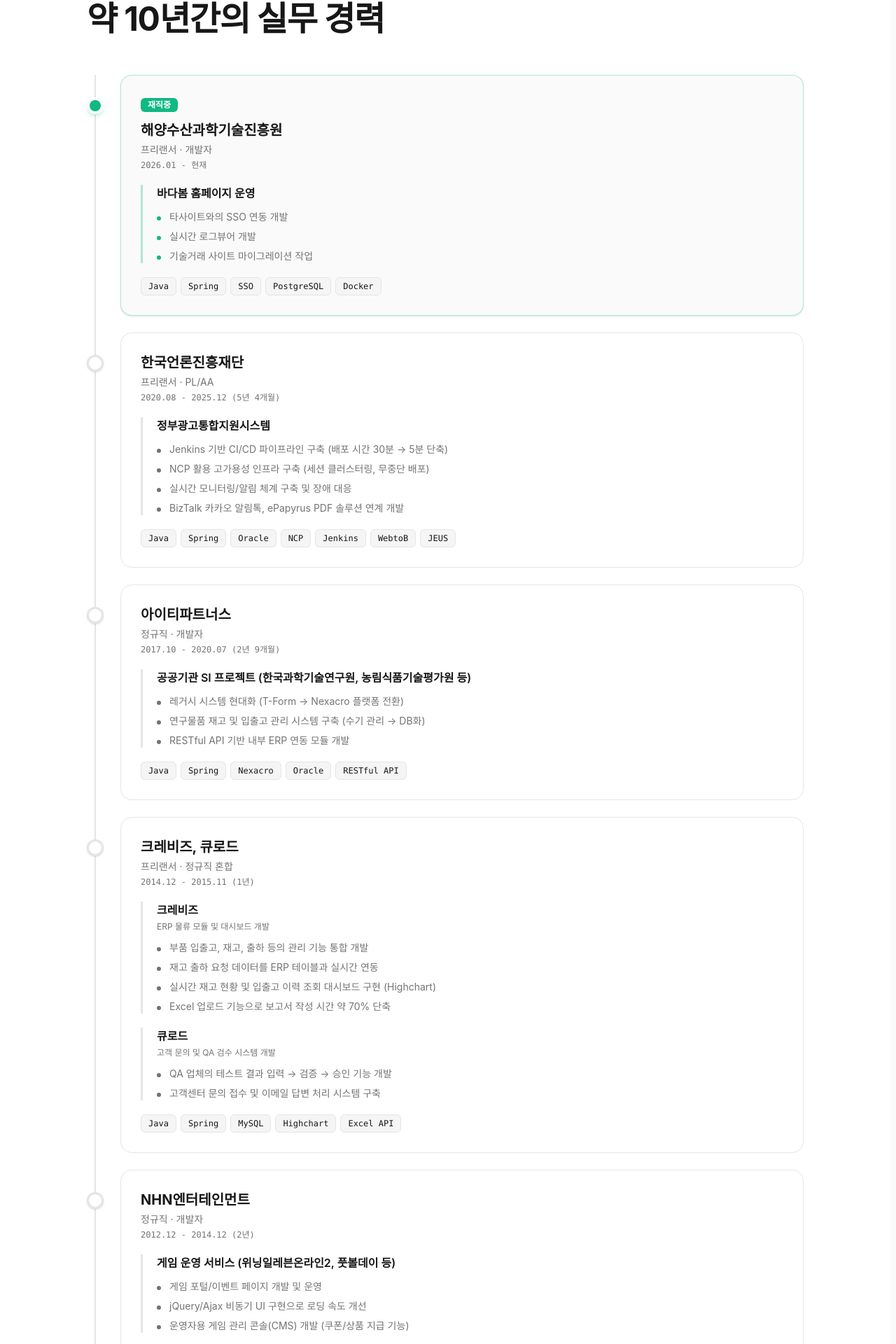
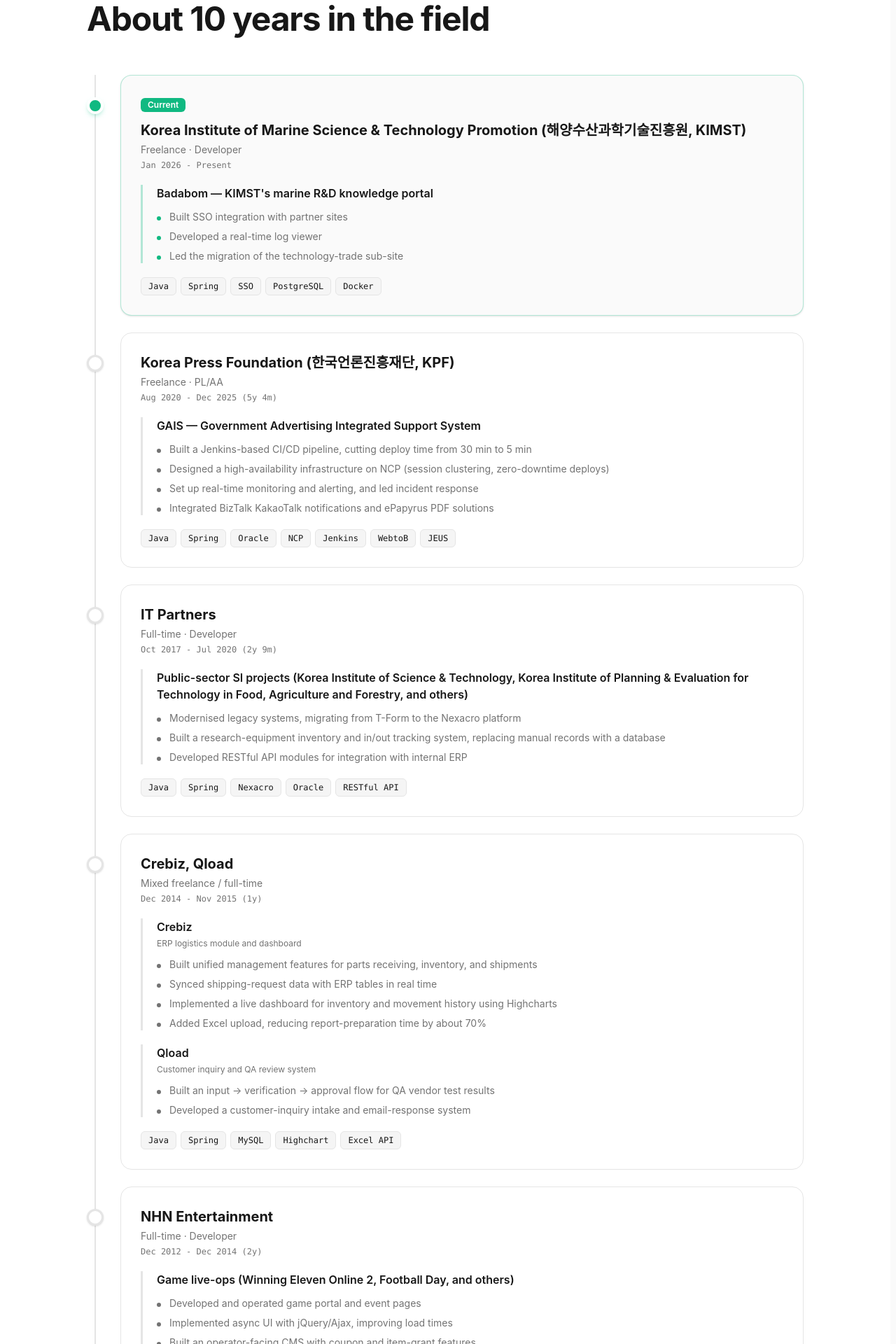
Before and after one commit to ongsi2/thmm, a Next.js app: page /en in a window 1280 px wide. Shown: the part 957-2877 px from the top of the page at 70% size. Built offline with nearby package versions, Linux system fonts and the light colour scheme; a web font is replaced by a local one.

Commit message:
feat(i18n): translate experience section

```diff
--- a/app/[locale]/page.tsx
+++ b/app/[locale]/page.tsx
@@ -9,6 +9,7 @@
   const [activeSection, setActiveSection] = useState('home');
   const tNav = useTranslations('nav');
   const tHero = useTranslations('hero');
+  const tExp = useTranslations('experience');
 
   // IntersectionObserver for scroll reveal
   useEffect(() => {
@@ -220,8 +221,8 @@
       <section id="experience" className="px-6 py-24 md:py-32 bg-white relative">
         <div className="max-w-5xl mx-auto">
           <div className="mb-14 reveal">
-            <p className="text-sm font-mono font-medium text-[var(--color-accent)] tracking-wider mb-3">EXPERIENCE</p>
-            <h2 className="text-4xl md:text-5xl font-bold tracking-tight">약 10년간의 실무 경력</h2>
+            <p className="text-sm font-mono font-medium text-[var(--color-accent)] tracking-wider mb-3">{tExp('eyebrow')}</p>
+            <h2 className="text-4xl md:text-5xl font-bold tracking-tight">{tExp('heading')}</h2>
           </div>
 
           <div className="space-y-6 relative before:absolute before:left-[11px] before:top-0 before:bottom-0 before:w-[2px] before:bg-[var(--color-border)]">
@@ -233,20 +234,20 @@
                 <div className="flex flex-col md:flex-row md:items-start md:justify-between gap-3 mb-5">
                   <div>
                     <span className="inline-block px-2.5 py-0.5 bg-[var(--color-accent)] text-white text-xs font-semibold rounded-md mb-3">
-                      재직중
+                      {tExp('currentBadge')}
                     </span>
-                    <h3 className="text-xl font-bold text-[var(--color-primary)] mb-1">해양수산과학기술진흥원</h3>
-                    <p className="text-sm text-[var(--color-text-muted)]">프리랜서 · 개발자</p>
-                    <p className="text-xs text-[var(--color-text-muted)] font-mono mt-1">2026.01 - 현재</p>
+                    <h3 className="text-xl font-bold text-[var(--color-primary)] mb-1">{tExp('kimst.name')}</h3>
+                    <p className="text-sm text-[var(--color-text-muted)]">{tExp('kimst.role')}</p>
+                    <p className="text-xs text-[var(--color-text-muted)] font-mono mt-1">{tExp('kimst.tenure')}</p>
                   </div>
                 </div>
 
                 <div className="border-l-[3px] border-[var(--color-accent)]/30 pl-5 mb-5">
-                  <p className="font-semibold text-base mb-3">바다봄 홈페이지 운영</p>
+                  <p className="font-semibold text-base mb-3">{tExp('kimst.projectTitle')}</p>
                   <ul className="space-y-2 text-sm text-[var(--color-text-muted)]">
-                    <BulletItem accent>타사이트와의 SSO 연동 개발</BulletItem>
-                    <BulletItem accent>실시간 로그뷰어 개발</BulletItem>
-                    <BulletItem accent>기술거래 사이트 마이그레이션 작업</BulletItem>
+                    {(tExp.raw('kimst.bullets') as string[]).map((bullet, idx) => (
+                      <BulletItem accent key={idx}>{bullet}</BulletItem>
+                    ))}
                   </ul>
                 </div>
 
@@ -263,18 +264,17 @@
               <div className="absolute left-0 top-8 w-[24px] h-[24px] rounded-full bg-white border-[3px] border-[var(--color-border)] shadow-sm"></div>
               <div className="bg-white border border-[var(--color-border)] p-7 rounded-2xl hover:border-[var(--color-accent)]/40 hover:shadow-md spring">
                 <div className="mb-5">
-                  <h3 className="text-xl font-bold text-[var(--color-primary)] mb-1">한국언론진흥재단</h3>
-                  <p className="text-sm text-[var(--color-text-muted)]">프리랜서 · PL/AA</p>
-                  <p className="text-xs text-[var(--color-text-muted)] font-mono mt-1">2020.08 - 2025.12 (5년 4개월)</p>
+                  <h3 className="text-xl font-bold text-[var(--color-primary)] mb-1">{tExp('kpf.name')}</h3>
+                  <p className="text-sm text-[var(--color-text-muted)]">{tExp('kpf.role')}</p>
+                  <p className="text-xs text-[var(--color-text-muted)] font-mono mt-1">{tExp('kpf.tenure')}</p>
                 </div>
 
                 <div className="border-l-[3px] border-[var(--color-border)] pl-5 mb-5">
-                  <p className="font-semibold text-base mb-3">정부광고통합지원시스템</p>
+                  <p className="font-semibold text-base mb-3">{tExp('kpf.projectTitle')}</p>
                   <ul className="space-y-2 text-sm text-[var(--color-text-muted)]">
-                    <BulletItem>Jenkins 기반 CI/CD 파이프라인 구축 (배포 시간 30분 → 5분 단축)</BulletItem>
-                    <BulletItem>NCP 활용 고가용성 인프라 구축 (세션 클러스터링, 무중단 배포)</BulletItem>
-                    <BulletItem>실시간 모니터링/알림 체계 구축 및 장애 대응</BulletItem>
-                    <BulletItem>BizTalk 카카오 알림톡, ePapyrus PDF 솔루션 연계 개발</BulletItem>
+                    {(tExp.raw('kpf.bullets') as string[]).map((bullet, idx) => (
+                      <BulletItem key={idx}>{bullet}</BulletItem>
+                    ))}
                   </ul>
                 </div>
 
@@ -291,17 +291,17 @@
               <div className="absolute left-0 top-8 w-[24px] h-[24px] rounded-full bg-white border-[3px] border-[var(--color-border)] shadow-sm"></div>
               <div className="bg-white border border-[var(--color-border)] p-7 rounded-2xl hover:border-[var(--color-accent)]/40 hover:shadow-md spring">
                 <div className="mb-5">
-                  <h3 className="text-xl font-bold text-[var(--color-primary)] mb-1">아이티파트너스</h3>
-                  <p className="text-sm text-[var(--color-text-muted)]">정규직 · 개발자</p>
-                  <p className="text-xs text-[var(--color-text-muted)] font-mono mt-1">2017.10 - 2020.07 (2년 9개월)</p>
+                  <h3 className="text-xl font-bold text-[var(--color-primary)] mb-1">{tExp('itpartners.name')}</h3>
+                  <p className="text-sm text-[var(--color-text-muted)]">{tExp('itpartners.role')}</p>
+                  <p className="text-xs text-[var(--color-text-muted)] font-mono mt-1">{tExp('itpartners.tenure')}</p>
                 </div>
 
                 <div className="border-l-[3px] border-[var(--color-border)] pl-5 mb-5">
-                  <p className="font-semibold text-base mb-3">공공기관 SI 프로젝트 (한국과학기술연구원, 농림식품기술평가원 등)</p>
+                  <p className="font-semibold text-base mb-3">{tExp('itpartners.projectTitle')}</p>
                   <ul className="space-y-2 text-sm text-[var(--color-text-muted)]">
-                    <BulletItem>레거시 시스템 현대화 (T-Form → Nexacro 플랫폼 전환)</BulletItem>
-                    <BulletItem>연구물품 재고 및 입출고 관리 시스템 구축 (수기 관리 → DB화)</BulletItem>
-                    <BulletItem>RESTful API 기반 내부 ERP 연동 모듈 개발</BulletItem>
+                    {(tExp.raw('itpartners.bullets') as string[]).map((bullet, idx) => (
+                      <BulletItem key={idx}>{bullet}</BulletItem>
+                    ))}
                   </ul>
                 </div>
 
@@ -318,29 +318,29 @@
               <div className="absolute left-0 top-8 w-[24px] h-[24px] rounded-full bg-white border-[3px] border-[var(--color-border)] shadow-sm"></div>
               <div className="bg-white border border-[var(--color-border)] p-7 rounded-2xl hover:border-[var(--color-accent)]/40 hover:shadow-md spring">
                 <div className="mb-5">
-                  <h3 className="text-xl font-bold text-[var(--color-primary)] mb-1">크레비즈, 큐로드</h3>
-                  <p className="text-sm text-[var(--color-text-muted)]">프리랜서 · 정규직 혼합</p>
-                  <p className="text-xs text-[var(--color-text-muted)] font-mono mt-1">2014.12 - 2015.11 (1년)</p>
+                  <h3 className="text-xl font-bold text-[var(--color-primary)] mb-1">{tExp('crebiz.name')}</h3>
+                  <p className="text-sm text-[var(--color-text-muted)]">{tExp('crebiz.role')}</p>
+                  <p className="text-xs text-[var(--color-text-muted)] font-mono mt-1">{tExp('crebiz.tenure')}</p>
                 </div>
 
                 <div className="space-y-5 mb-5">
                   <div className="border-l-[3px] border-[var(--color-border)] pl-5">
-                    <p className="font-semibold text-base mb-1">크레비즈</p>
-                    <p className="text-xs text-[var(--color-text-muted)] mb-3">ERP 물류 모듈 및 대시보드 개발</p>
+                    <p className="font-semibold text-base mb-1">{tExp('crebiz.crebizTitle')}</p>
+                    <p className="text-xs text-[var(--color-text-muted)] mb-3">{tExp('crebiz.crebizSubtitle')}</p>
                     <ul className="space-y-2 text-sm text-[var(--color-text-muted)]">
-                      <BulletItem>부품 입출고, 재고, 출하 등의 관리 기능 통합 개발</BulletItem>
-                      <BulletItem>재고 출하 요청 데이터를 ERP 테이블과 실시간 연동</BulletItem>
-                      <BulletItem>실시간 재고 현황 및 입출고 이력 조회 대시보드 구현 (Highchart)</BulletItem>
-                      <BulletItem>Excel 업로드 기능으로 보고서 작성 시간 약 70% 단축</BulletItem>
+                      {(tExp.raw('crebiz.crebizBullets') as string[]).map((bullet, idx) => (
+                        <BulletItem key={idx}>{bullet}</BulletItem>
+                      ))}
                     </ul>
                   </div>
 
                   <div className="border-l-[3px] border-[var(--color-border)] pl-5">
-                    <p className="font-semibold text-base mb-1">큐로드</p>
-                    <p className="text-xs text-[var(--color-text-muted)] mb-3">고객 문의 및 QA 검수 시스템 개발</p>
+                    <p className="font-semibold text-base mb-1">{tExp('crebiz.qloadTitle')}</p>
+                    <p className="text-xs text-[var(--color-text-muted)] mb-3">{tExp('crebiz.qloadSubtitle')}</p>
                     <ul className="space-y-2 text-sm text-[var(--color-text-muted)]">
-                      <BulletItem>QA 업체의 테스트 결과 입력 → 검증 → 승인 기능 개발</BulletItem>
-                      <BulletItem>고객센터 문의 접수 및 이메일 답변 처리 시스템 구축</BulletItem>
+                      {(tExp.raw('crebiz.qloadBullets') as string[]).map((bullet, idx) => (
+                        <BulletItem key={idx}>{bullet}</BulletItem>
+                      ))}
                     </ul>
                   </div>
                 </div>
@@ -358,17 +358,17 @@
               <div className="absolute left-0 top-8 w-[24px] h-[24px] rounded-full bg-white border-[3px] border-[var(--color-border)] shadow-sm"></div>
               <div className="bg-white border border-[var(--color-border)] p-7 rounded-2xl hover:border-[var(--color-accent)]/40 hover:shadow-md spring">
                 <div className="mb-5">
-                  <h3 className="text-xl font-bold text-[var(--color-primary)] mb-1">NHN엔터테인먼트</h3>
-                  <p className="text-sm text-[var(--color-text-muted)]">정규직 · 개발자</p>
-                  <p className="text-xs text-[var(--color-text-muted)] font-mono mt-1">2012.12 - 2014.12 (2년)</p>
+                  <h3 className="text-xl font-bold text-[var(--color-primary)] mb-1">{tExp('nhn.name')}</h3>
+                  <p className="text-sm text-[var(--color-text-muted)]">{tExp('nhn.role')}</p>
+                  <p className="text-xs text-[var(--color-text-muted)] font-mono mt-1">{tExp('nhn.tenure')}</p>
                 </div>
 
                 <div className="border-l-[3px] border-[var(--color-border)] pl-5 mb-5">
-                  <p className="font-semibold text-base mb-3">게임 운영 서비스 (위닝일레븐온라인2, 풋볼데이 등)</p>
+                  <p className="font-semibold text-base mb-3">{tExp('nhn.projectTitle')}</p>
                   <ul className="space-y-2 text-sm text-[var(--color-text-muted)]">
-                    <BulletItem>게임 포털/이벤트 페이지 개발 및 운영</BulletItem>
-                    <BulletItem>jQuery/Ajax 비동기 UI 구현으로 로딩 속도 개선</BulletItem>
-                    <BulletItem>운영자용 게임 관리 콘솔(CMS) 개발 (쿠폰/상품 지급 기능)</BulletItem>
+                    {(tExp.raw('nhn.bullets') as string[]).map((bullet, idx) => (
+                      <BulletItem key={idx}>{bullet}</BulletItem>
+                    ))}
                   </ul>
                 </div>
 
--- a/messages/en.json
+++ b/messages/en.json
@@ -17,5 +17,74 @@
     "ctaProjects": "View Projects",
     "ctaCaseStudies": "Case Studies",
     "ctaResume": "Download Résumé"
+  },
+  "experience": {
+    "eyebrow": "EXPERIENCE",
+    "heading": "About 10 years in the field",
+    "currentBadge": "Current",
+    "kimst": {
+      "name": "Korea Institute of Marine Science & Technology Promotion (해양수산과학기술진흥원, KIMST)",
+      "role": "Freelance · Developer",
+      "tenure": "Jan 2026 - Present",
+      "projectTitle": "Badabom — KIMST's marine R&D knowledge portal",
+      "bullets": [
+        "Built SSO integration with partner sites",
+        "Developed a real-time log viewer",
+        "Led the migration of the technology-trade sub-site"
+      ]
+    },
+    "kpf": {
+      "name": "Korea Press Foundation (한국언론진흥재단, KPF)",
+      "role": "Freelance · PL/AA",
+      "tenure": "Aug 2020 - Dec 2025 (5y 4m)",
+      "projectTitle": "GAIS — Government Advertising Integrated Support System",
+      "bullets": [
+        "Built a Jenkins-based CI/CD pipeline, cutting deploy time from 30 min to 5 min",
+        "Designed a high-availability infrastructure on NCP (session clustering, zero-downtime deploys)",
+        "Set up real-time monitoring and alerting, and led incident response",
+        "Integrated BizTalk KakaoTalk notifications and ePapyrus PDF solutions"
+      ]
+    },
+    "itpartners": {
+      "name": "IT Partners",
+      "role": "Full-time · Developer",
+      "tenure": "Oct 2017 - Jul 2020 (2y 9m)",
+      "projectTitle": "Public-sector SI projects (Korea Institute of Science & Technology, Korea Institute of Planning & Evaluation for Technology in Food, Agriculture and Forestry, and others)",
+      "bullets": [
+        "Modernised legacy systems, migrating from T-Form to the Nexacro platform",
+        "Built a research-equipment inventory and in/out tracking system, replacing manual records with a database",
+        "Developed RESTful API modules for integration with internal ERP"
+      ]
+    },
+    "crebiz": {
+      "name": "Crebiz, Qload",
+      "role": "Mixed freelance / full-time",
+      "tenure": "Dec 2014 - Nov 2015 (1y)",
+      "crebizTitle": "Crebiz",
+      "crebizSubtitle": "ERP logistics module and dashboard",
+      "crebizBullets": [
+        "Built unified management features for parts receiving, inventory, and shipments",
+        "Synced shipping-request data with ERP tables in real time",
+        "Implemented a live dashboard for inventory and movement history using Highcharts",
+        "Added Excel upload, reducing report-preparation time by about 70%"
+      ],
+      "qloadTitle": "Qload",
+      "qloadSubtitle": "Customer inquiry and QA review system",
+      "qloadBullets": [
+        "Built an input → verification → approval flow for QA vendor test results",
+        "Developed a customer-inquiry intake and email-response system"
+      ]
+    },
+    "nhn": {
+      "name": "NHN Entertainment",
+      "role": "Full-time · Developer",
+      "tenure": "Dec 2012 - Dec 2014 (2y)",
+      "projectTitle": "Game live-ops (Winning Eleven Online 2, Football Day, and others)",
+      "bullets": [
+        "Developed and operated game portal and event pages",
+        "Implemented async UI with jQuery/Ajax, improving load times",
+        "Built an operator-facing CMS with coupon and item-grant features"
+      ]
+    }
   }
 }
--- a/messages/ko.json
+++ b/messages/ko.json
@@ -17,5 +17,74 @@
     "ctaProjects": "프로젝트 보기",
     "ctaCaseStudies": "케이스 스터디",
     "ctaResume": "이력서 다운로드"
+  },
+  "experience": {
+    "eyebrow": "EXPERIENCE",
+    "heading": "약 10년간의 실무 경력",
+    "currentBadge": "재직중",
+    "kimst": {
+      "name": "해양수산과학기술진흥원",
+      "role": "프리랜서 · 개발자",
+      "tenure": "2026.01 - 현재",
+      "projectTitle": "바다봄 홈페이지 운영",
+      "bullets": [
+        "타사이트와의 SSO 연동 개발",
+        "실시간 로그뷰어 개발",
+        "기술거래 사이트 마이그레이션 작업"
+      ]
+    },
+    "kpf": {
+      "name": "한국언론진흥재단",
+      "role": "프리랜서 · PL/AA",
+      "tenure": "2020.08 - 2025.12 (5년 4개월)",
+      "projectTitle": "정부광고통합지원시스템",
+      "bullets": [
+        "Jenkins 기반 CI/CD 파이프라인 구축 (배포 시간 30분 → 5분 단축)",
+        "NCP 활용 고가용성 인프라 구축 (세션 클러스터링, 무중단 배포)",
+        "실시간 모니터링/알림 체계 구축 및 장애 대응",
+        "BizTalk 카카오 알림톡, ePapyrus PDF 솔루션 연계 개발"
+      ]
+    },
+    "itpartners": {
+      "name": "아이티파트너스",
+      "role": "정규직 · 개발자",
+      "tenure": "2017.10 - 2020.07 (2년 9개월)",
+      "projectTitle": "공공기관 SI 프로젝트 (한국과학기술연구원, 농림식품기술평가원 등)",
+      "bullets": [
+        "레거시 시스템 현대화 (T-Form → Nexacro 플랫폼 전환)",
+        "연구물품 재고 및 입출고 관리 시스템 구축 (수기 관리 → DB화)",
+        "RESTful API 기반 내부 ERP 연동 모듈 개발"
+      ]
+    },
+    "crebiz": {
+      "name": "크레비즈, 큐로드",
+      "role": "프리랜서 · 정규직 혼합",
+      "tenure": "2014.12 - 2015.11 (1년)",
+      "crebizTitle": "크레비즈",
+      "crebizSubtitle": "ERP 물류 모듈 및 대시보드 개발",
+      "crebizBullets": [
+        "부품 입출고, 재고, 출하 등의 관리 기능 통합 개발",
+        "재고 출하 요청 데이터를 ERP 테이블과 실시간 연동",
+        "실시간 재고 현황 및 입출고 이력 조회 대시보드 구현 (Highchart)",
+        "Excel 업로드 기능으로 보고서 작성 시간 약 70% 단축"
+      ],
+      "qloadTitle": "큐로드",
+      "qloadSubtitle": "고객 문의 및 QA 검수 시스템 개발",
+      "qloadBullets": [
+        "QA 업체의 테스트 결과 입력 → 검증 → 승인 기능 개발",
+        "고객센터 문의 접수 및 이메일 답변 처리 시스템 구축"
+      ]
+    },
+    "nhn": {
+      "name": "NHN엔터테인먼트",
+      "role": "정규직 · 개발자",
+      "tenure": "2012.12 - 2014.12 (2년)",
+      "projectTitle": "게임 운영 서비스 (위닝일레븐온라인2, 풋볼데이 등)",
+      "bullets": [
+        "게임 포털/이벤트 페이지 개발 및 운영",
+        "jQuery/Ajax 비동기 UI 구현으로 로딩 속도 개선",
+        "운영자용 게임 관리 콘솔(CMS) 개발 (쿠폰/상품 지급 기능)"
+      ]
+    }
   }
 }
```
